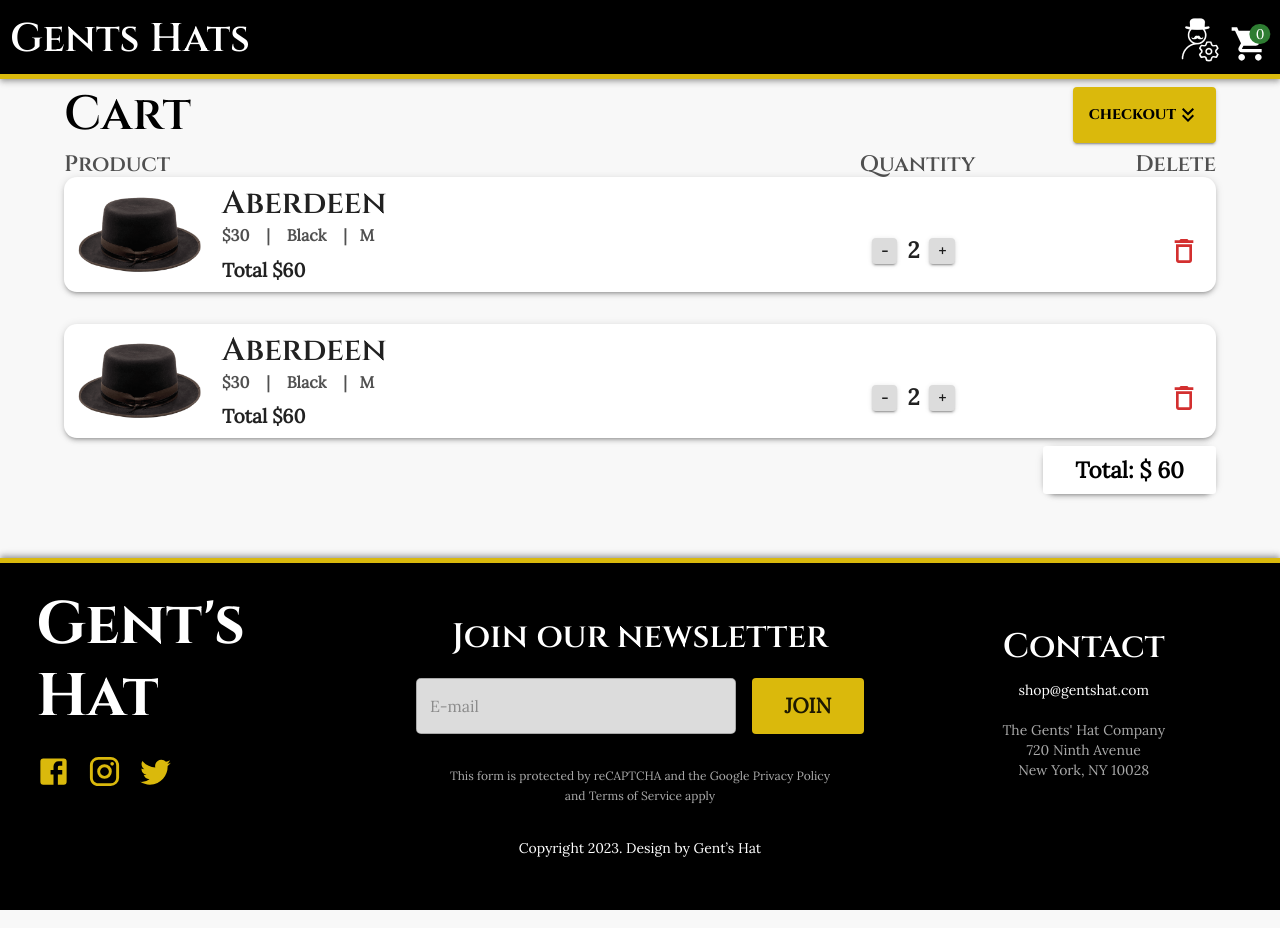
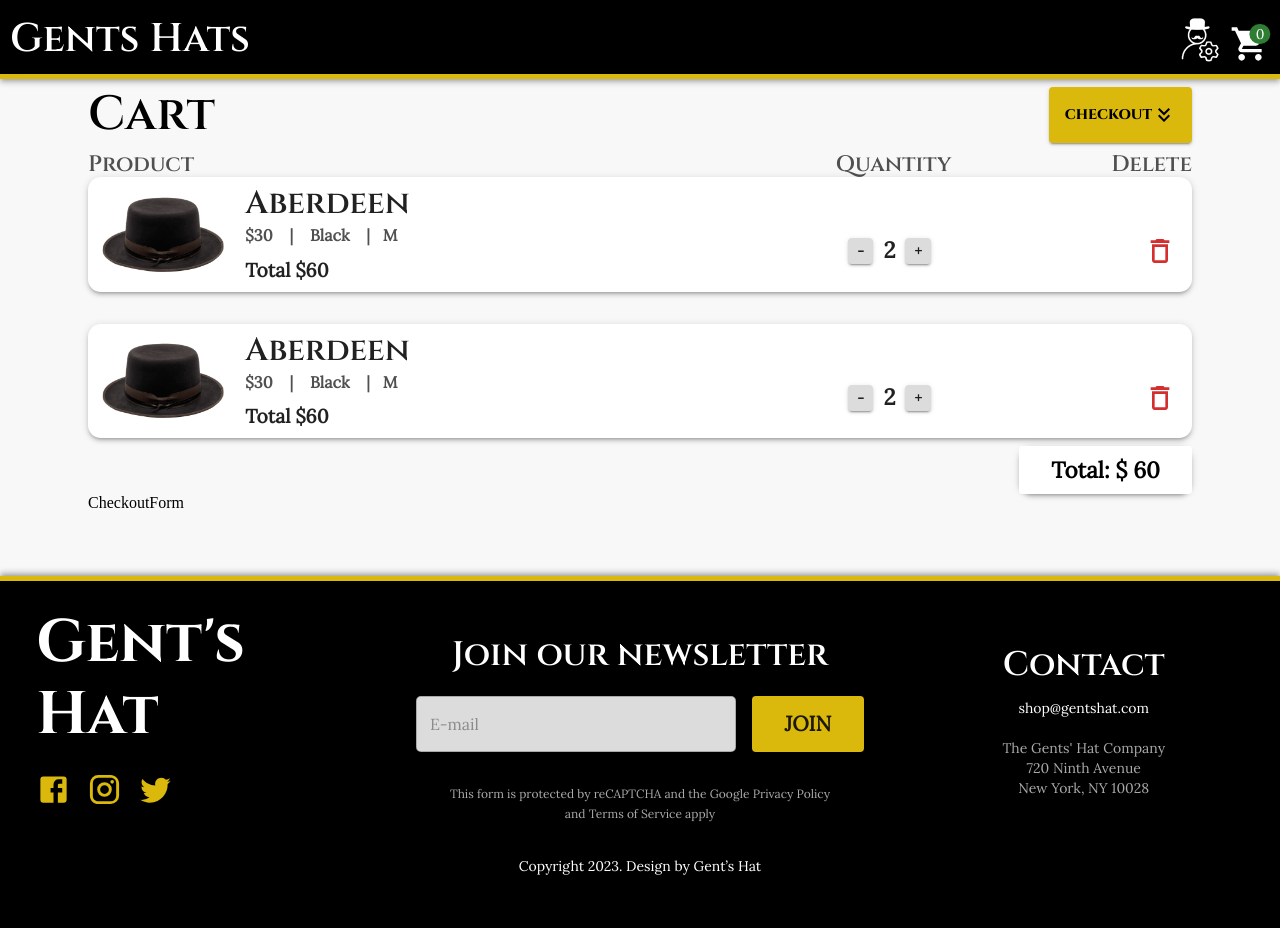
Before and after one commit to Sillen00/React-Webshop-Gents-Hat, a React (Vite) app: page /checkout in a window 1280 px wide. Built offline with nearby package versions, Linux system fonts and the light colour scheme.

Commit message:
Create checkout form component and added it on cart page

```diff
--- /dev/null
+++ b/src/components/CheckoutForm.tsx
@@ -0,0 +1,7 @@
+import React from 'react'
+
+export default function CheckoutForm() {
+  return (
+    <div>CheckoutForm</div>
+  )
+}
--- a/src/pages/Checkout.tsx
+++ b/src/pages/Checkout.tsx
@@ -2,11 +2,13 @@ import KeyboardDoubleArrowDownIcon from '@mui/icons-material/KeyboardDoubleArrow
 import { Box, Button, Container, Stack, Typography, useMediaQuery } from '@mui/material'
 import CheckoutCard from '../components/CheckoutCard'
 import CheckoutCardSubheaders from '../components/CheckoutCardSubheaders'
+import CheckoutForm from '../components/CheckoutForm'
 import CheckoutTotalPrice from '../components/CheckoutTotalPrice'
 
 function Checkout() {
   const isMediumScreen = useMediaQuery('(min-width:900px)')
   return (
+    <Container>
       <Container>
         <Box sx={{ display: 'flex', justifyContent: 'space-between', py: 1 }}>
           <Typography variant='h3'>Cart</Typography>
@@ -24,6 +26,11 @@ function Checkout() {
 
         <CheckoutTotalPrice />
       </Container>
+
+      <Container>
+        <CheckoutForm />
+      </Container>
+    </Container>
   )
 }
 
```
Lines whose indentation alone changed are shown as unchanged.
